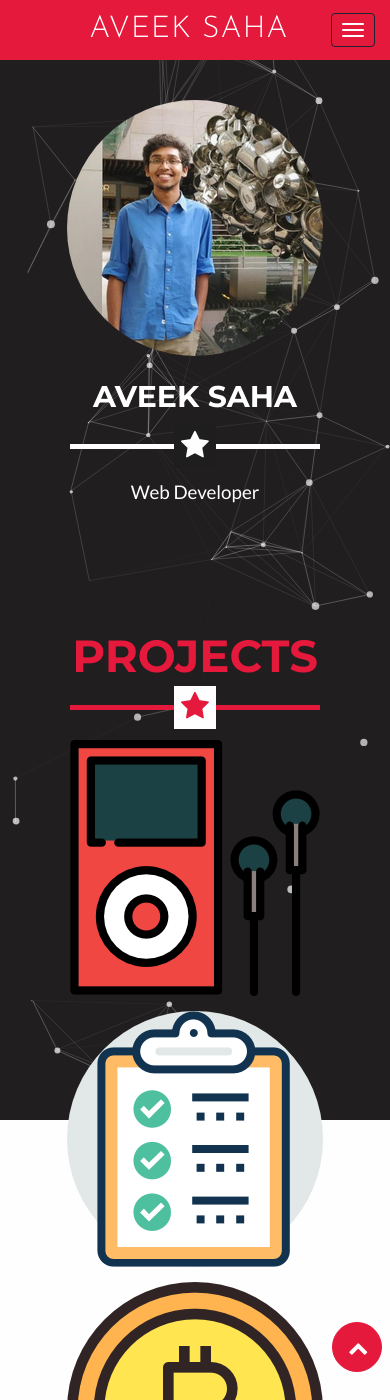
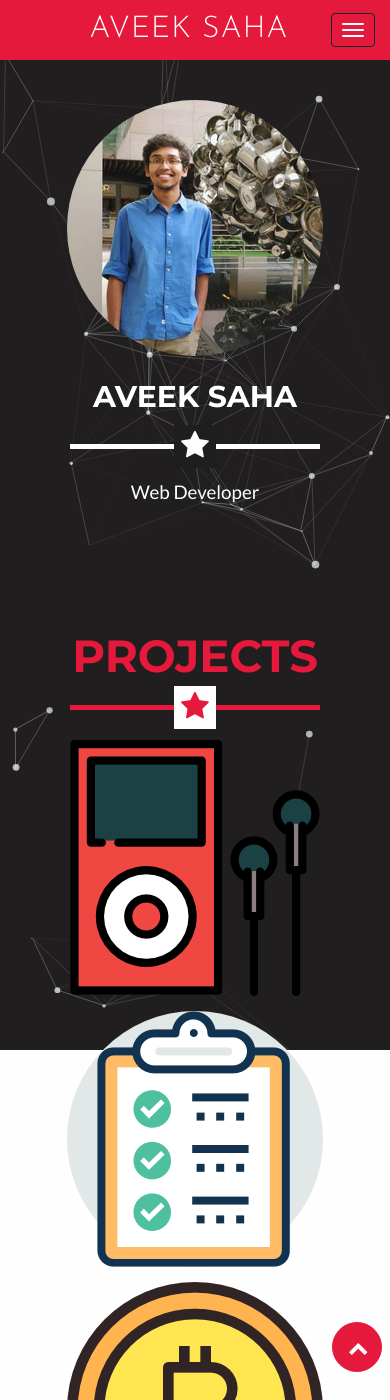
Before and after one commit to Aveek-Saha/Aveek-Saha.github.io, a Jekyll site: the page built from index.html, in a window 390 px wide and 1400 px high. Built offline with Jekyll 4.4.1, drawn with Linux system fonts in a browser that asks for light colours; some web fonts are replaced.

Commit message:
Update main.css

```diff
--- a/_includes/css/main.css
+++ b/_includes/css/main.css
@@ -224,7 +224,7 @@ canvas{
         visibility: hidden;
     }
     #particles-js{
-    width: 100%; height: 80%;
+    width: 100%; height: 75%;
     }
 }
 
```
